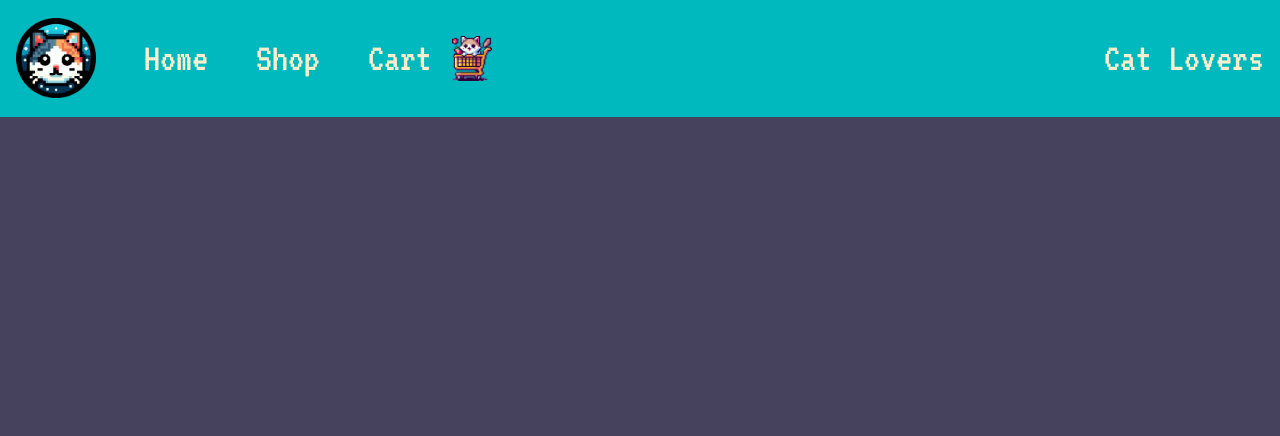
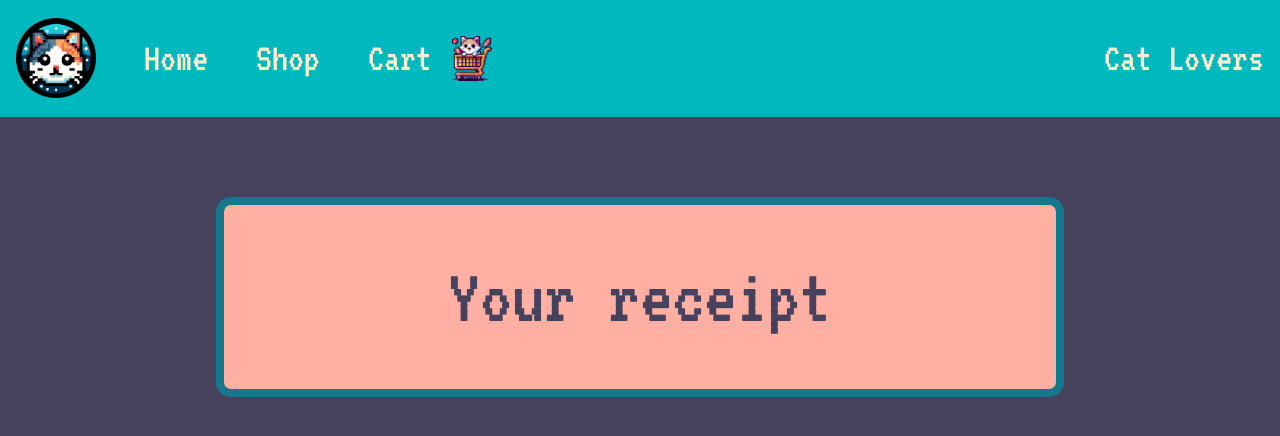
Before and after one commit to MeFay/CatWebsite, a React app: page /cart in a window 1280 px wide. Shown: the top 436 px of the page. Built offline with nearby package versions, Linux system fonts and the light colour scheme; the HTML template or start-up script is replaced by a standard one.

Commit message:
cart remove logic

```diff
--- a/src/Pages/cartPage/CartContext.tsx
+++ b/src/Pages/cartPage/CartContext.tsx
@@ -1,6 +1,7 @@
 import React from "react";
 
 type CartItem = {
+  price: number;
   id: number;
   name: string;
   image: string;
@@ -9,9 +10,11 @@ type CartItem = {
 type CartContextType = {
   cart: CartItem[];
   addToCart: (item: CartItem) => void;
+  removeFromCart: (item: CartItem) => void;
 };
 
 export const CartContext = React.createContext<CartContextType>({
   cart: [],
   addToCart: () => {},
+  removeFromCart: () => {},
 });
--- a/src/Pages/cartPage/CartProvider.tsx
+++ b/src/Pages/cartPage/CartProvider.tsx
@@ -1,8 +1,9 @@
-import React, { useState, ReactNode } from "react";
+import React, { useState, ReactNode, useEffect } from "react";
 import { CartContext } from "./CartContext";
 
 type CartItem = {
   id: number;
+  price: number;
   name: string;
   image: string;
 };
@@ -10,17 +11,23 @@ type CartItem = {
 type CartProviderProps = {
   children: ReactNode;
 };
-
 export const CartProvider: React.FC<CartProviderProps> = ({ children }) => {
   const [cart, setCart] = useState<CartItem[]>([]);
 
+  useEffect(() => {
+    localStorage.setItem("cart", JSON.stringify(cart));
+  }, [cart]);
+
   const addToCart = (item: CartItem) => {
     setCart((prevCart) => [...prevCart, item]);
-    localStorage.setItem("cart", JSON.stringify([...cart, item]));
+  };
+
+  const removeFromCart = (item: CartItem) => {
+    setCart((prevCart) => prevCart.filter((cartItem) => cartItem.id !== item.id));
   };
 
   return (
-    <CartContext.Provider value={{ cart, addToCart }}>
+    <CartContext.Provider value={{ cart, addToCart, removeFromCart }}>
       {children}
     </CartContext.Provider>
   );
--- a/src/Pages/cartPage/main.tsx
+++ b/src/Pages/cartPage/main.tsx
@@ -1,18 +1,36 @@
 import { useContext } from "react";
 import { CartContext } from "./CartContext";
-
+import {
+  StyledWrapper,
+  StyledTitle,
+  StyledTraits,
+  StyledP,
+  StyledButton,
+} from "./styled";
 
 export const MainSection = () => {
-  const { cart } = useContext(CartContext);
+  const { cart, removeFromCart } = useContext(CartContext);
+
+  const handleRemoveClick = (id: number) => {
+    const itemToRemove = cart.find((item) => item.id === id);
+    if (itemToRemove) {
+      removeFromCart(itemToRemove);
+    }
+  };
 
   return (
-    <>
+    <StyledWrapper>
+      <StyledTitle>Your receipt</StyledTitle>
       {cart.map((item) => (
-        <div key={item.id}>
+        <StyledTraits key={item.id}>
+          <StyledP>It's {item.name}</StyledP>
           <img src={item.image} alt={item.name} />
-          <p>{item.name}</p>
-        </div>
+          <StyledP>{item.price}$</StyledP>
+          <StyledButton onClick={() => handleRemoveClick(item.id)}>
+            Remove
+          </StyledButton>
+        </StyledTraits>
       ))}
-    </>
+    </StyledWrapper>
   );
 };
--- /dev/null
+++ b/src/Pages/cartPage/styled.ts
@@ -0,0 +1,68 @@
+import styled from "styled-components";
+
+export const StyledWrapper = styled.div`
+  display: flex;
+  margin: auto;
+  align-items: center;
+  flex-direction: column;
+  justify-content: center;
+  width: 60%;
+  background-color: #ffb0a3;
+  border-radius: 15px;
+  margin-top: 5em;
+  padding: 2em;
+  border: 0.5em solid #15788c;
+  gap: 1em;
+`;
+
+export const StyledTitle = styled.h1`
+  margin: 0;
+  padding: 0;
+  font-size: 5em;
+  color: #46425e;
+`;
+
+export const StyledTraits = styled.div`
+  display: flex;
+  flex-direction: row;
+  align-items: center;
+  width: 100%;
+  background: #ffeecc;
+  border-radius: 1em;
+  padding: 20px;
+`;
+
+export const StyledP = styled.p`
+  display: flex;
+  justify-content: center;
+  align-items: center;
+  margin: 0;
+  padding: 0;
+  font-size: 2em;
+  max-width: 100%;
+  color: #00b9be;
+  width: 100%;
+`;
+
+export const StyledImage = styled.img`
+  max-width: 40rem;
+  max-height: 40rem;
+  border-radius: 1em;
+  paddinng: 10px;
+  width: 100%;
+`;
+
+export const StyledButton = styled.button`
+  font-family: "VT323", monospace;
+  font-weight: 400;
+  width: 50%;
+  padding: 10px;
+  border-radius: 10px;
+  background-color: #ff6973;
+  color: #ffeecc;
+  font-size: 1.5em;
+  border: none;
+  &:hover {
+    cursor: pointer;
+  }
+`;
--- a/src/Pages/catPage/main.tsx
+++ b/src/Pages/catPage/main.tsx
@@ -41,6 +41,7 @@ export const MainSection = () => {
         id: cat.id,
         name: cat.name,
         image: cat.image,
+        price: cat.price,
       });
     }
   };
```
